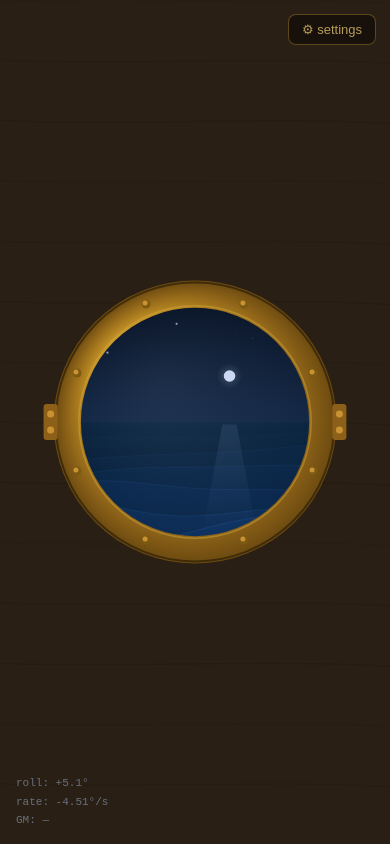
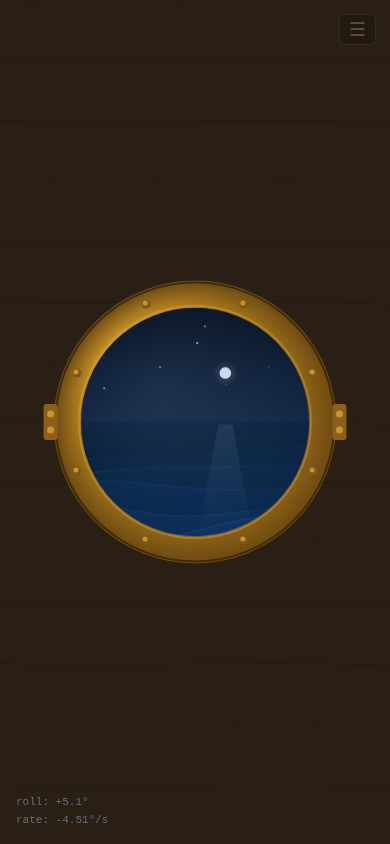
Before and after one commit to kneh/port-hole, a plain HTML site: page index.html in a window 390 px wide. Drawn offline with Linux system fonts and the light colour scheme.

Commit message:
Moon & stars rotate with roll Stars are now defined as fixed angular offsets from the porthole centre (in units of IR). Before drawing them and the moon, a ctx.rotate(-rollRad) is applied around the porthole centre — so they appear to sweep across the porthole as the ship rolls, just as they would through a real porthole. The moon's screen-space position is computed via the rotation matrix so its water reflection tracks it correctly.
Button
The gear + label is replaced with a plain ☰ hamburger character. The button is now much more transparent at rest (rgba(200,170,100,0.38)) and only brightens on hover.

Roll readout toggle
A roll readout checkbox is in the new display section. Unchecking it hides the bottom-left overlay entirely.

GM moved to settings
Removed from the live readout; the estimated GM value now lives inside the roll motion section of the panel as a read-only row, updating every frame when a yacht with a known beam is selected.

```diff
--- a/index.html
+++ b/index.html
@@ -14,9 +14,14 @@
     canvas { display: block; width: 100%; height: 100%; }
     #toggle-btn {
       position: fixed; top: 14px; right: 14px; z-index: 10;
-      background: rgba(20,15,10,0.78); border: 0.5px solid rgba(200,150,48,0.4);
-      color: rgba(200,170,100,0.9); border-radius: 8px;
-      padding: 7px 13px; font-size: 13px; cursor: pointer;
+      background: rgba(20,15,10,0.38); border: 0.5px solid rgba(200,150,48,0.14);
+      color: rgba(200,170,100,0.38); border-radius: 6px;
+      padding: 5px 9px; font-size: 19px; line-height: 1; cursor: pointer;
+      transition: color 0.15s, background 0.15s, border-color 0.15s;
+    }
+    #toggle-btn:hover {
+      color: rgba(200,170,100,0.82); background: rgba(20,15,10,0.80);
+      border-color: rgba(200,150,48,0.38);
     }
     #panel {
       position: fixed; top: 52px; right: 14px; z-index: 10;
@@ -42,7 +47,7 @@
 <body>
   <canvas id="canvas"></canvas>
 
-  <button id="toggle-btn">&#9881; settings</button>
+  <button id="toggle-btn">&#9776;</button>
 
   <div id="panel" class="hidden">
     <div class="panel-title">porthole settings</div>
@@ -93,13 +98,26 @@
         <input type="range" id="amp" min="0" max="30" step="0.5" value="10">
         <span class="val" id="amp-v">10.0</span>
       </div>
+      <div class="row" style="margin-bottom:2px">
+        <label>est. GM (m)</label>
+        <span style="flex:1"></span>
+        <span class="val" id="panel-gm">—</span>
+      </div>
+    </div>
+
+    <div class="panel-section">
+      <div class="section-label">display</div>
+      <div class="row" style="margin-bottom:0">
+        <label>roll readout</label>
+        <span style="flex:1"></span>
+        <input type="checkbox" id="show-readout" checked style="accent-color:#c89030;width:15px;height:15px;cursor:pointer;flex-shrink:0;">
+      </div>
     </div>
   </div>
 
   <div id="readout">
     <span id="ro-angle">roll:  0.0°</span><br>
-    <span id="ro-rate">rate:  0.0°/s</span><br>
-    <span id="ro-gm">GM:    —</span>
+    <span id="ro-rate">rate:  0.0°/s</span>
   </div>
 
   <div id="offline-badge">offline</div>
@@ -208,6 +226,11 @@
       cfg.height = setSlider('height', deckHeight(deckIdx));
     }
 
+    const readout = document.getElementById('readout');
+    document.getElementById('show-readout').addEventListener('change', function () {
+      readout.style.display = this.checked ? '' : 'none';
+    });
+
     const panel = document.getElementById('panel');
     document.getElementById('toggle-btn').addEventListener('click', () => panel.classList.toggle('hidden'));
 
@@ -267,25 +290,40 @@
       ctx.fillStyle = skyGrad;
       ctx.fillRect(cx - IR*1.5, cy - IR*1.5, IR*3, IR*3);
 
-      /* stars */
-      const stars = [[0.18,0.1],[0.42,0.06],[0.68,0.18],[0.58,0.32],[0.12,0.38],[0.82,0.08],[0.33,0.28],[0.75,0.22],[0.5,0.14]];
-      stars.forEach(([sx, sy]) => {
+      /* celestial objects counter-rotate with ship roll so they stay fixed in space */
+      const moonLX = IR * 0.3, moonLY = -IR * 0.4;
+      const cr = Math.cos(-rollRad), sr = Math.sin(-rollRad);
+      const moonX = cx + moonLX * cr - moonLY * sr;
+      const moonY = cy + moonLX * sr + moonLY * cr;
+
+      ctx.save();
+      ctx.translate(cx, cy);
+      ctx.rotate(-rollRad);
+      ctx.translate(-cx, -cy);
+
+      /* stars — fixed angular positions in sky (IR-relative offsets from porthole centre) */
+      const STARS = [
+        [-0.62,-0.70],[0.16,-0.82],[0.50,-0.60],[0.30,-0.30],
+        [-0.76,-0.36],[0.74,-0.76],[-0.26,-0.50],[0.68,-0.42],[0.08,-0.68]
+      ];
+      STARS.forEach(([sx, sy]) => {
         const flicker = 0.35 + 0.65 * Math.sin(simT * 0.9 + sx*22 + sy*17);
         ctx.fillStyle = `rgba(210,225,255,${flicker * 0.75})`;
         ctx.beginPath();
-        ctx.arc((cx-IR)+sx*IR*2, (cy-IR*0.9)+sy*(horizonY-(cy-IR*0.9))*0.85, 1.1, 0, Math.PI*2);
+        ctx.arc(cx + sx*IR, cy + sy*IR, 1.1, 0, Math.PI*2);
         ctx.fill();
       });
 
-      /* moon */
-      const moonX = cx + IR*0.3, moonY = cy - IR*0.4;
+      /* moon — drawn at local (pre-rotation) position; screen position is moonX/moonY */
       if (moonY < horizonY - IR*0.05) {
-        const mg = ctx.createRadialGradient(moonX, moonY, 1, moonX, moonY, IR*0.11);
+        const mg = ctx.createRadialGradient(cx+moonLX, cy+moonLY, 1, cx+moonLX, cy+moonLY, IR*0.11);
         mg.addColorStop(0, 'rgba(220,235,255,0.18)');
         mg.addColorStop(1, 'rgba(220,235,255,0)');
-        ctx.fillStyle = mg; ctx.beginPath(); ctx.arc(moonX, moonY, IR*0.11, 0, Math.PI*2); ctx.fill();
-        ctx.fillStyle = '#ccd8f2'; ctx.beginPath(); ctx.arc(moonX, moonY, IR*0.05, 0, Math.PI*2); ctx.fill();
+        ctx.fillStyle = mg; ctx.beginPath(); ctx.arc(cx+moonLX, cy+moonLY, IR*0.11, 0, Math.PI*2); ctx.fill();
+        ctx.fillStyle = '#ccd8f2'; ctx.beginPath(); ctx.arc(cx+moonLX, cy+moonLY, IR*0.05, 0, Math.PI*2); ctx.fill();
       }
+
+      ctx.restore(); /* end celestial rotation */
 
       /* water */
       const waterGrad = ctx.createLinearGradient(cx, horizonY, cx, cy + IR*1.4);
@@ -387,7 +425,7 @@
       document.getElementById('ro-angle').textContent = `roll:  ${roll.angle >= 0 ? '+' : ''}${roll.angle.toFixed(1)}°`;
       document.getElementById('ro-rate').textContent  = `rate:  ${roll.rate  >= 0 ? '+' : ''}${roll.rate.toFixed(2)}°/s`;
       const gm = cfg.beam ? Math.pow((0.80 * cfg.beam) / cfg.period, 2) : null;
-      document.getElementById('ro-gm').textContent = gm !== null ? `GM:    ${gm.toFixed(2)} m` : 'GM:    —';
+      document.getElementById('panel-gm').textContent = gm !== null ? gm.toFixed(2) : '—';
 
       requestAnimationFrame(frame);
     }
```
